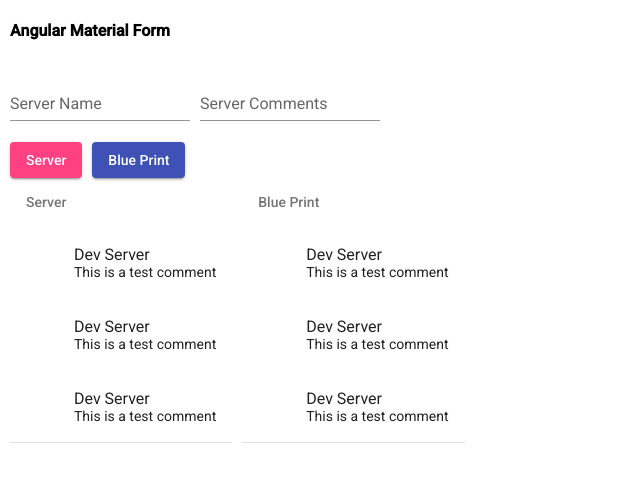
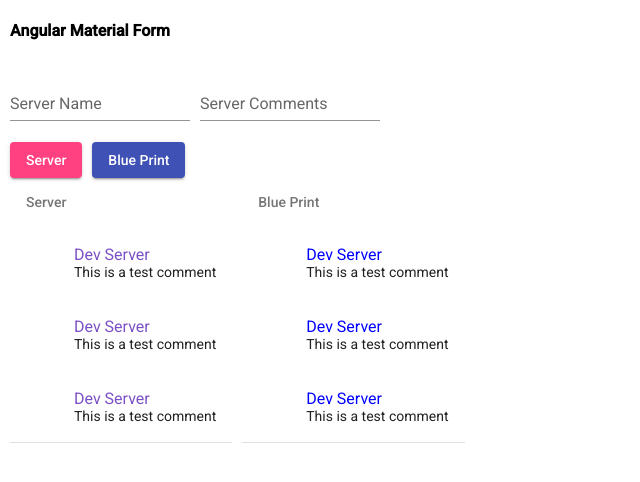
Before and after one commit to FoxGeoff/InputOutputAngular, an Angular app: page / in a window 1280 px wide. Shown: the top 482 px of the page, without its empty margins (0-640 px from the left). Built offline with nearby package versions, Linux system fonts and the light colour scheme.

Commit message:
Get one page form working before split

```diff
--- a/src/app/app.component.html
+++ b/src/app/app.component.html
@@ -1,27 +1,31 @@
-<div class="container"  style="margin:10px">
+<div class="container" style="margin: 10px">
   <h4>Angular Material Form</h4>
 
   <div fxLayout="row" fxLayoutGap="10px" fxLayoutAlign="start">
     <mat-form-field appearance="standard">
       <mat-label>Server Name</mat-label>
-      <input matInput />
+      <input matInput [(ngModel)]="newName" />
     </mat-form-field>
     <mat-form-field appearance="standard">
       <mat-label>Server Comments</mat-label>
-      <input matInput />
+      <input matInput [(ngModel)]="newComment" />
     </mat-form-field>
   </div>
   <div class="row" fxLayoutGap="10px" fxLayoutAlign="start">
-    <button mat-raised-button color="accent">Server</button>
-    <button mat-raised-button color="primary">Blue Print</button>
+    <button mat-raised-button color="accent" (click)="onAddServer()">
+      Server
+    </button>
+    <button mat-raised-button color="primary" (click)="onAddBluePrint()">
+      Blue Print
+    </button>
   </div>
 
   <div fxLayout="row" fxLayoutGap="10px">
     <mat-list>
-      <div mat-subheader>Server  </div>
+      <div mat-subheader>Server</div>
       <mat-list-item *ngFor="let server of servers">
         <mat-icon mat-list-icon>server</mat-icon>
-        <div mat-line>{{ server.name }}</div>
+        <div mat-line style="color: '#7b50c7'">{{ server.name }}</div>
         <div mat-line>{{ server.comment }}</div>
       </mat-list-item>
       <mat-divider></mat-divider>
@@ -29,9 +33,9 @@
 
     <mat-list>
       <div mat-subheader>Blue Print</div>
-      <mat-list-item *ngFor="let server of servers">
+      <mat-list-item *ngFor="let server of bluePrints">
         <mat-icon mat-list-icon>server</mat-icon>
-        <div mat-line>{{ server.name }}</div>
+        <div mat-line style="color: 'blue'">{{ server.name }}</div>
         <div mat-line>{{ server.comment }}</div>
       </mat-list-item>
       <mat-divider></mat-divider>
--- a/src/app/app.component.ts
+++ b/src/app/app.component.ts
@@ -1,4 +1,4 @@
-export class serverElement {
+export class ServerElement {
   type!: string;
   name!: string;
   comment!: string;
@@ -13,7 +13,6 @@
 
 
 import { Component } from '@angular/core';
-
 @Component({
   selector: 'app-root',
   templateUrl: './app.component.html',
@@ -21,14 +20,31 @@
 })
 export class AppComponent {
   title = 'InputOutputAngular';
-  servers!: serverElement[];
+  servers!: ServerElement[];
+  bluePrints!: ServerElement[];
+
+  newName = '';
+  newComment = '';
 
   constructor() {
     this.servers = [
-      new serverElement("Server", "Dev Server", "This is a test comment"),
-      new serverElement("Server", "Dev Server", "This is a test comment"),
-      new serverElement("Server", "Dev Server", "This is a test comment")
+      new ServerElement("Server", "Dev Server", "This is a test comment"),
+      new ServerElement("Server", "Dev Server", "This is a test comment"),
+      new ServerElement("Server", "Dev Server", "This is a test comment")
+    ]
+      this.bluePrints = [
+        new ServerElement("BluePrint", "Dev Server", "This is a test comment"),
+        new ServerElement("BluePrint", "Dev Server", "This is a test comment"),
+        new ServerElement("BluePrint", "Dev Server", "This is a test comment")
     ]
   }
 
+  onAddServer() {
+    this.servers.push(new ServerElement( "Server", this.newName, this.newComment))
+  }
+
+  onAddBluePrint() {
+    this.bluePrints.push(new ServerElement( "BluePrint", this.newName, this.newComment))
+  }
+
 }
--- a/src/app/app.module.ts
+++ b/src/app/app.module.ts
@@ -7,6 +7,7 @@
 import { FlexLayoutModule } from '@angular/flex-layout';
 import { DashboardComponent } from './dashboard/dashboard.component';
 import { ServerElementComponent } from './server-element/server-element.component';
+import { FormsModule } from '@angular/forms';
 
 @NgModule({
   declarations: [
@@ -18,7 +19,8 @@
     BrowserModule,
     BrowserAnimationsModule,
     MaterialModule,
-    FlexLayoutModule
+    FlexLayoutModule,
+    FormsModule
   ],
   providers: [],
   bootstrap: [AppComponent]
```
Also changed, not shown: 1 other file (tests, documents, lock files or other folders).
